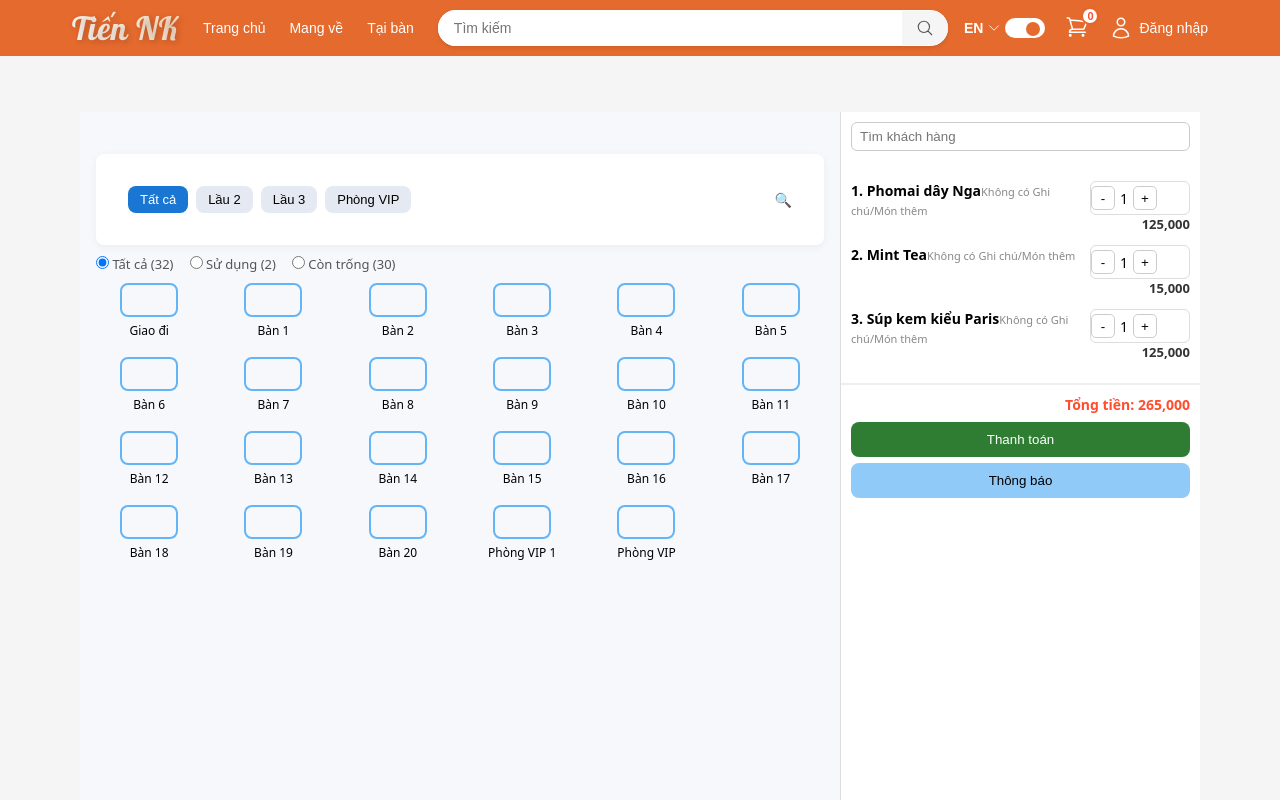
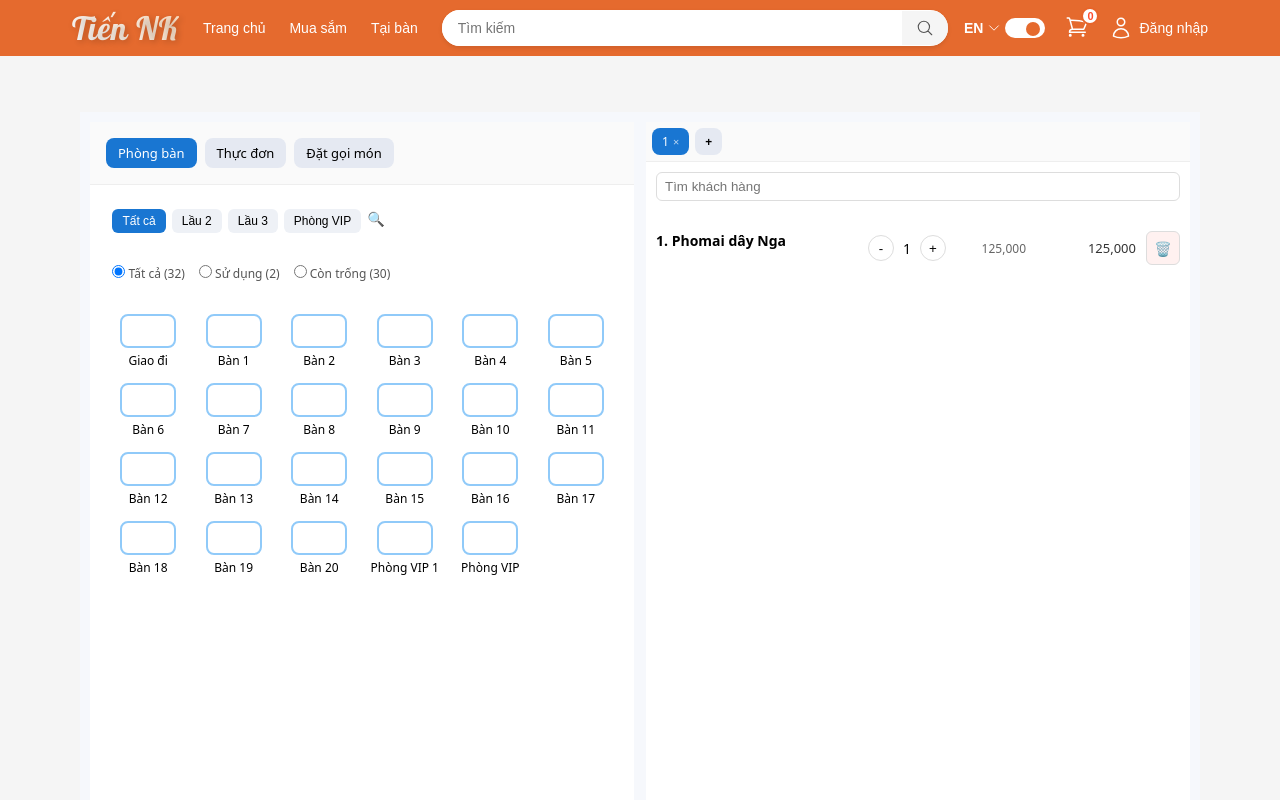
Before and after one commit to ngokhactien/oderFood, a React (Vite) app: page /table-order in a window 1280 px wide. Shown: the top 800 px of the page. Built offline with nearby package versions, Linux system fonts and the light colour scheme.

Commit message:
update code table manager

```diff
--- a/src/components/cardDetail/CartDetail.jsx
+++ b/src/components/cardDetail/CartDetail.jsx
@@ -192,7 +192,7 @@ const CartDetail = ({
         })}
 
         <div className="cart__actions">
-          <NavLink to={"/product-card/0"} className="back">
+          <NavLink to={"/product-card"} className="back">
             Tiếp tục mua sắm
           </NavLink>
         </div>
--- a/src/components/detail/ProductTabs.jsx
+++ b/src/components/detail/ProductTabs.jsx
@@ -29,7 +29,7 @@ const ProductTabs = () => {
   };
 
   return (
-    <div className="tabs">
+    <div className="product-tabs">
       {/* HEADER */}
       <div className="tabs__header">
         <button
--- a/src/components/styles/cardDetail/CardDetail.css
+++ b/src/components/styles/cardDetail/CardDetail.css
@@ -71,7 +71,7 @@
 }
 
 /* INFO */
-.info {
+.cart__item-link .info {
   flex: 2;
 }
 
@@ -119,7 +119,7 @@
 }
 
 /* QTY */
-.qty {
+.cart__item .qty {
   display: flex;
   align-items: center;
   border: 1px solid #ddd;
@@ -128,7 +128,7 @@
   height: 34px;
 }
 
-.qty button {
+.cart__item .qty button {
   width: 34px;
   height: 34px;
   border: none;
@@ -136,11 +136,11 @@
   cursor: pointer;
 }
 
-.qty button:hover {
+.cart__item .qty button:hover {
   background: #eee;
 }
 
-.qty input {
+.cart__item .qty input {
   width: 40px;
   text-align: center;
   border: none;
@@ -148,8 +148,8 @@
 }
 
 /* hide arrows */
-.qty input::-webkit-inner-spin-button,
-.qty input::-webkit-outer-spin-button {
+.cart__item .qty input::-webkit-inner-spin-button,
+.cart__item .qty input::-webkit-outer-spin-button {
   -webkit-appearance: none;
 }
 .qty input[type="number"] {
--- a/src/components/styles/detail/ProductTabs.css
+++ b/src/components/styles/detail/ProductTabs.css
@@ -1,10 +1,10 @@
-.tabs {
+.product-tabs {
   margin-top: 30px;
   font-family: Arial, sans-serif;
-      background: #ffffff;
-          border-radius: 8px;
-    box-shadow: 0 2px 10px rgba(0, 0, 0, 0.05);
-        padding: 2rem;
+  background: #ffffff;
+  border-radius: 8px;
+  box-shadow: 0 2px 10px rgba(0, 0, 0, 0.05);
+  padding: 2rem;
 }
 
 /* HEADER */
--- a/src/components/styles/profile/ProfileInfo.css
+++ b/src/components/styles/profile/ProfileInfo.css
@@ -1,5 +1,5 @@
 
-.info {
+.profile__content .info {
   border-top: 1px solid #eee;
 }
 
--- a/src/components/table/OrderPanel.jsx
+++ b/src/components/table/OrderPanel.jsx
@@ -1,36 +1,112 @@
 import { useState } from "react";
 
 export default function OrderPanel() {
-  const [items, setItems] = useState([
-    { id: 1, name: "Phomai dây Nga", price: 125000, qty: 1 },
-    { id: 2, name: "Mint Tea", price: 15000, qty: 1 },
-    { id: 3, name: "Súp kem kiểu Paris", price: 125000, qty: 1 }
+  const [tabs, setTabs] = useState([
+    {
+      id: 1,
+      name: "1",
+      items: [
+        { id: 1, name: "Phomai dây Nga", price: 125000, qty: 1 }
+      ]
+    }
   ]);
 
+  const [activeTab, setActiveTab] = useState(1);
+
+  const currentTab = tabs.find((t) => t.id === activeTab);
+
   const updateQty = (id, delta) => {
-    setItems((prev) =>
-      prev.map((i) =>
-        i.id === id ? { ...i, qty: Math.max(1, i.qty + delta) } : i
+    setTabs((prev) =>
+      prev.map((tab) =>
+        tab.id === activeTab
+          ? {
+              ...tab,
+              items: tab.items.map((i) =>
+                i.id === id
+                  ? { ...i, qty: Math.max(1, i.qty + delta) }
+                  : i
+              )
+            }
+          : tab
       )
     );
   };
 
-  const total = items.reduce((s, i) => s + i.price * i.qty, 0);
+  const removeItem = (id) => {
+    setTabs((prev) =>
+      prev.map((tab) =>
+        tab.id === activeTab
+          ? { ...tab, items: tab.items.filter((i) => i.id !== id) }
+          : tab
+      )
+    );
+  };
+
+  const addTab = () => {
+    const newId = Date.now();
+    setTabs([
+      ...tabs,
+      { id: newId, name: tabs.length + 1, items: [] }
+    ]);
+    setActiveTab(newId);
+  };
+
+  const removeTab = (id) => {
+    if (tabs.length === 1) return;
+
+    const newTabs = tabs.filter((t) => t.id !== id);
+    setTabs(newTabs);
+
+    if (activeTab === id) {
+      setActiveTab(newTabs[0].id);
+    }
+  };
+
+  const total = currentTab.items.reduce(
+    (s, i) => s + i.price * i.qty,
+    0
+  );
 
   return (
-    <div className="order">
-      {/* Header */}
+    <div className="orders">
+
+      {/* ===== TABS ===== */}
+      <div className="order-tabs">
+        {tabs.map((tab) => (
+          <div
+            key={tab.id}
+            className={`tab ${activeTab === tab.id ? "active" : ""}`}
+            onClick={() => setActiveTab(tab.id)}
+          >
+            {tab.name}
+            <span
+              className="close"
+              onClick={(e) => {
+                e.stopPropagation();
+                removeTab(tab.id);
+              }}
+            >
+              ×
+            </span>
+          </div>
+        ))}
+
+        <div className="tab add" onClick={addTab}>
+          +
+        </div>
+      </div>
+
+      {/* ===== HEADER ===== */}
       <div className="order-header">
         <input placeholder="Tìm khách hàng" />
       </div>
 
-      {/* List */}
+      {/* ===== LIST ===== */}
       <div className="order-list">
-        {items.map((item, i) => (
+        {currentTab.items.map((item, i) => (
           <div key={item.id} className="item">
             <div className="left">
               <b>{i + 1}. {item.name}</b>
-              <small>Không có Ghi chú/Món thêm</small>
             </div>
 
             <div className="right">
@@ -39,22 +115,36 @@ export default function OrderPanel() {
                 <span>{item.qty}</span>
                 <button onClick={() => updateQty(item.id, 1)}>+</button>
               </div>
+
+              <div className="unit">
+                {item.price.toLocaleString()}
+              </div>
+
               <div className="price">
                 {(item.price * item.qty).toLocaleString()}
+              </div>
+
+              <div
+                className="delete"
+                onClick={() => removeItem(item.id)}
+              >
+                🗑️
               </div>
             </div>
           </div>
         ))}
       </div>
 
-      {/* Footer */}
+      {/* ===== FOOTER ===== */}
       <div className="order-footer">
         <div className="total">
           Tổng tiền: <b>{total.toLocaleString()}</b>
         </div>
 
-        <button className="pay">Thanh toán</button>
+       <div className="btn-pay">
+         <button className="pay">Thanh toán</button>
         <button className="notify">Thông báo</button>
+       </div>
       </div>
     </div>
   );
--- a/src/components/table/TableManager.jsx
+++ b/src/components/table/TableManager.jsx
@@ -11,7 +11,7 @@ export default function TableManager() {
   const [active, setActive] = useState(null);
 
   return (
-    <>
+    <div className="table_manager">
       {/* Tabs */}
       <div className="tabs">
         <button className="active">Tất cả</button>
@@ -42,6 +42,6 @@ export default function TableManager() {
           </div>
         ))}
       </div>
-    </>
+    </div>
   );
 }
--- a/src/data/menuHeader.js
+++ b/src/data/menuHeader.js
@@ -1,6 +1,6 @@
 const menuItems = [
   { name: "Trang chủ", link: "/" },
-  { name: "Mang về", link: "/product-card" },
+  { name: "Mua sắm", link: "/product-card" },
   { name: "Tại bàn", link: "/table-order" },
 ];
 
--- a/src/pages/POSLayout.jsx
+++ b/src/pages/POSLayout.jsx
@@ -1,18 +1,53 @@
-
+import { useState } from "react";
 import OrderPanel from "../components/table/OrderPanel";
 import TableManager from "../components/table/TableManager";
 import "../styles/POSLayout.css";
 
 export default function POSLayout() {
+  const [tab, setTab] = useState("tables");
+
   return (
     <div className="pos-table">
+
+      {/* ===== LEFT SIDE ===== */}
       <main className="tables">
-        <TableManager />
+
+        {/* TOP TABS */}
+        <div className="top-tabs">
+          <div
+            className={tab === "tables" ? "active" : ""}
+            onClick={() => setTab("tables")}
+          >
+            Phòng bàn
+          </div>
+
+          <div
+            className={tab === "menu" ? "active" : ""}
+            onClick={() => setTab("menu")}
+          >
+            Thực đơn
+          </div>
+
+          <div
+            className={tab === "order" ? "active" : ""}
+            onClick={() => setTab("order")}
+          >
+            Đặt gọi món
+          </div>
+        </div>
+
+        {/* CONTENT */}
+        {tab === "tables" && <TableManager />}
+        {tab === "menu" && <div>Menu ở đây</div>}
+        {tab === "order" && <div>Order nhanh ở đây</div>}
+
       </main>
 
+      {/* ===== RIGHT SIDE ===== */}
       <section className="orders">
         <OrderPanel />
       </section>
+
     </div>
   );
 }
--- a/src/styles/Checkout.css
+++ b/src/styles/Checkout.css
@@ -131,7 +131,7 @@
   font-size: 12px;
 }
 
-.order-list {
+.checkout-container .order-list {
   border-bottom: 1px solid #eee;
   padding-bottom: 10px;
 }
@@ -192,7 +192,7 @@
 .note-input {
   width: 100%;
   min-height: 90px;
-  resize: none;          /* không cho kéo */
+  resize: none; /* không cho kéo */
   background: #fff;
   border-radius: 6px;
   border: 1px solid #ddd;
--- a/src/styles/POSLayout.css
+++ b/src/styles/POSLayout.css
@@ -1,25 +1,41 @@
+/* ===== LAYOUT ===== */
 .pos-table {
   display: flex;
   height: 100vh;
   font-family: system-ui, sans-serif;
   background: #f6f8fc;
+  gap: 12px;
+  padding: 10px;
 }
 
-/* ===== LEFT: TABLES ===== */
+/* LEFT */
 .tables {
   flex: 1;
-  padding: 12px 16px;
+  background: #fff;
+  border-radius: 10px;
+  display: flex;
+  flex-direction: column;
 }
 
-/* Tabs */
-.tabs {
+/* RIGHT */
+.orders {
+  background: #fff;
+  border-radius: 10px;
+  display: flex;
+  flex-direction: column;
+  flex: 1;
+}
+
+/* ===== TOP NAV (Phòng bàn | Thực đơn...) ===== */
+.top-tabs {
   display: flex;
   gap: 8px;
-  align-items: center;
+  padding: 1rem;
+  border-bottom: 1px solid #eee;
+  background: #fafafa;
 }
 
-.tabs button {
-  border: none;
+.top-tabs > div {
   padding: 6px 12px;
   background: #e5e9f2;
   border-radius: 8px;
@@ -27,43 +43,63 @@
   font-size: 13px;
 }
 
+.top-tabs > div.active {
+  background: #1976d2;
+  color: #fff;
+}
+
+/* ===== TABLE FILTER TABS ===== */
+.table_manager {
+  padding: 1.5rem 1.4rem 2rem;
+}
+
+.tabs {
+  display: flex;
+  gap: 6px;
+}
+
+.tabs button {
+  border: none;
+  padding: 5px 10px;
+  background: #eef1f6;
+  border-radius: 6px;
+  font-size: 12px;
+  cursor: pointer;
+}
+
 .tabs .active {
   background: #1976d2;
   color: #fff;
 }
 
-.search {
-  margin-left: auto;
+/* ===== FILTER RADIO ===== */
+.filters {
+  display: flex;
+  gap: 14px;
+  font-size: 12px;
+  color: #555;
+  padding: 2rem 0;
 }
 
-/* Filters */
-.filters {
-  margin: 10px 0;
-  display: flex;
-  gap: 16px;
-  font-size: 13px;
-  color: #555;
-}
-
-/* Grid bàn */
+/* ===== TABLE GRID ===== */
 .grid {
   display: grid;
   grid-template-columns: repeat(6, 1fr);
-  gap: 18px;
+  gap: 14px;
 }
 
 .table {
   text-align: center;
+  font-size: 12px;
   cursor: pointer;
-  font-size: 12px;
 }
 
 .shape {
-  width: 58px;
+  width: 56px;
   height: 34px;
-  border: 2px solid #64b5f6;
+  border: 2px solid #90caf9;
   border-radius: 8px;
-  margin: 0 auto 5px;
+  margin: 0 auto 4px;
 }
 
 .table.selected .shape {
@@ -71,16 +107,41 @@
   border-color: #1976d2;
 }
 
-/* ===== RIGHT: ORDER ===== */
-.orders {
-  width: 360px;
-  background: #fff;
-  border-left: 1px solid #ddd;
+/* ===== ORDER TABS ===== */
+.order-tabs {
   display: flex;
-  flex-direction: column;
+  gap: 6px;
+  padding: 6px;
+  border-bottom: 1px solid #eee;
+  background: #fafafa;
 }
 
-/* Header */
+.tab {
+  padding: 5px 10px;
+  background: #e5e9f2;
+  border-radius: 8px;
+  font-size: 12px;
+  display: flex;
+  gap: 4px;
+  align-items: center;
+  cursor: pointer;
+}
+
+.tab.active {
+  background: #1976d2;
+  color: #fff;
+}
+
+.tab.add {
+  font-weight: bold;
+}
+
+.close {
+  font-size: 11px;
+  opacity: 0.7;
+}
+
+/* ===== ORDER HEADER ===== */
 .order-header {
   padding: 10px;
 }
@@ -88,11 +149,11 @@
 .order-header input {
   width: 100%;
   padding: 6px 8px;
-  border: 1px solid #ccc;
   border-radius: 6px;
+  border: 1px solid #ddd;
 }
 
-/* List */
+/* ===== ORDER LIST ===== */
 .order-list {
   flex: 1;
   padding: 10px;
@@ -102,38 +163,67 @@
 .item {
   display: flex;
   justify-content: space-between;
-  margin-bottom: 12px;
+  margin-bottom: 10px;
 }
 
-.item small {
-  color: #888;
-  font-size: 11px;
+/* RIGHT SIDE ITEM */
+.right {
+  display: flex;
+  align-items: center;
+  gap: 10px;
 }
 
-/* Qty */
+/* QTY */
 .qty {
   display: flex;
   align-items: center;
-  gap: 5px;
+  gap: 4px;
 }
 
 .qty button {
-  width: 24px;
-  height: 24px;
-  border: 1px solid #ccc;
+  width: 26px;
+  height: 26px;
+  border-radius: 50%;
+  border: 1px solid #ddd;
   background: #fff;
-  border-radius: 5px;
   cursor: pointer;
 }
 
-/* Price */
+.qty button:hover {
+  background: #eef4ff;
+}
+
+.qty span {
+  min-width: 18px;
+  text-align: center;
+}
+
+/* PRICE */
+.unit {
+  width: 70px;
+  text-align: right;
+  font-size: 12px;
+  color: #666;
+}
+
 .price {
   width: 80px;
   text-align: right;
-  font-size: 13px;
+  font-weight: 500;
 }
 
-/* Footer */
+/* DELETE */
+.delete {
+  cursor: pointer;
+  padding: 4px;
+}
+
+.delete:hover {
+  background: #f1f1f1;
+  border-radius: 6px;
+}
+
+/* ===== FOOTER ===== */
 .order-footer {
   padding: 10px;
   border-top: 1px solid #eee;
@@ -141,7 +231,11 @@
 
 .total {
   margin-bottom: 8px;
-  font-size: 14px;
+}
+
+.btn-pay{
+  display: flex;
+  gap: 10px;
 }
 
 .pay {
@@ -149,17 +243,19 @@
   padding: 10px;
   background: #2e7d32;
   color: #fff;
+  border-radius: 8px;
   border: none;
-  border-radius: 8px;
   margin-bottom: 6px;
   cursor: pointer;
+  flex: 1;
 }
 
 .notify {
   width: 100%;
   padding: 10px;
   background: #90caf9;
+  border-radius: 8px;
   border: none;
-  border-radius: 8px;
   cursor: pointer;
+    flex: 1;
 }
```
